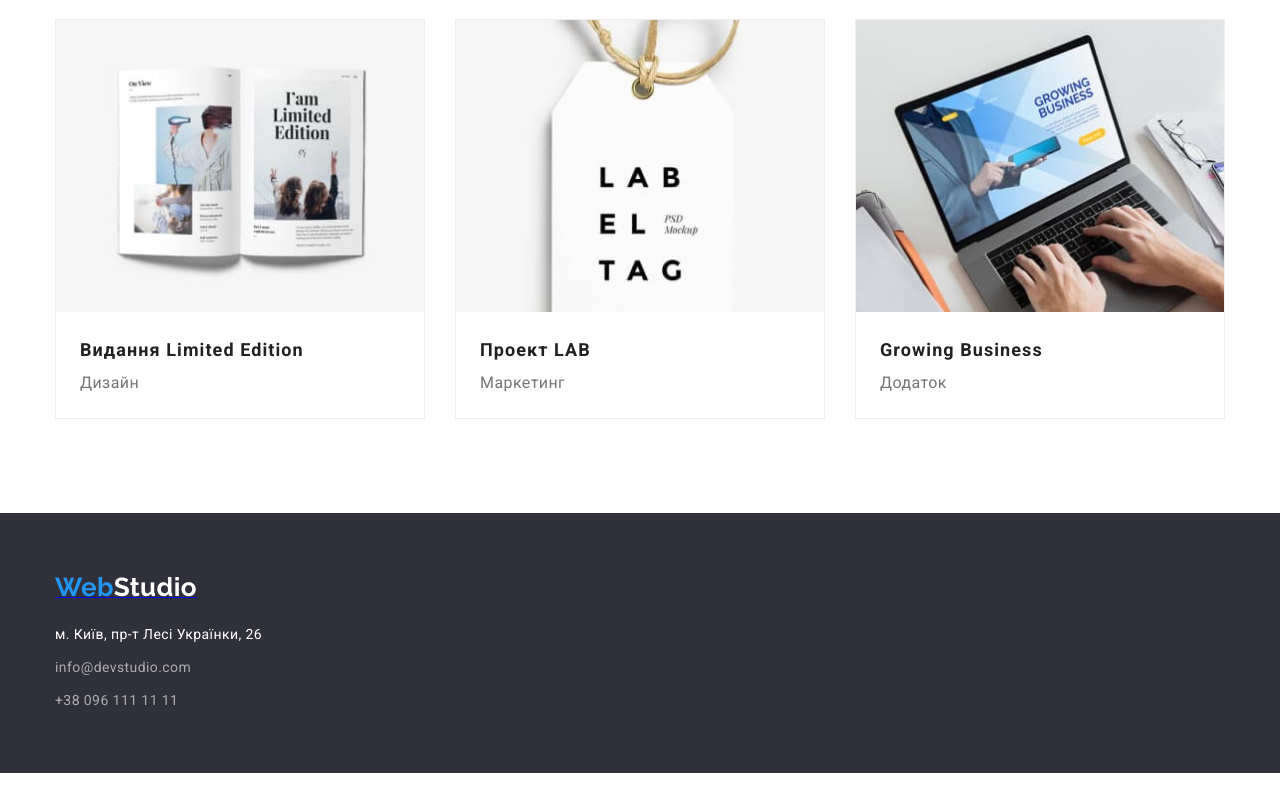
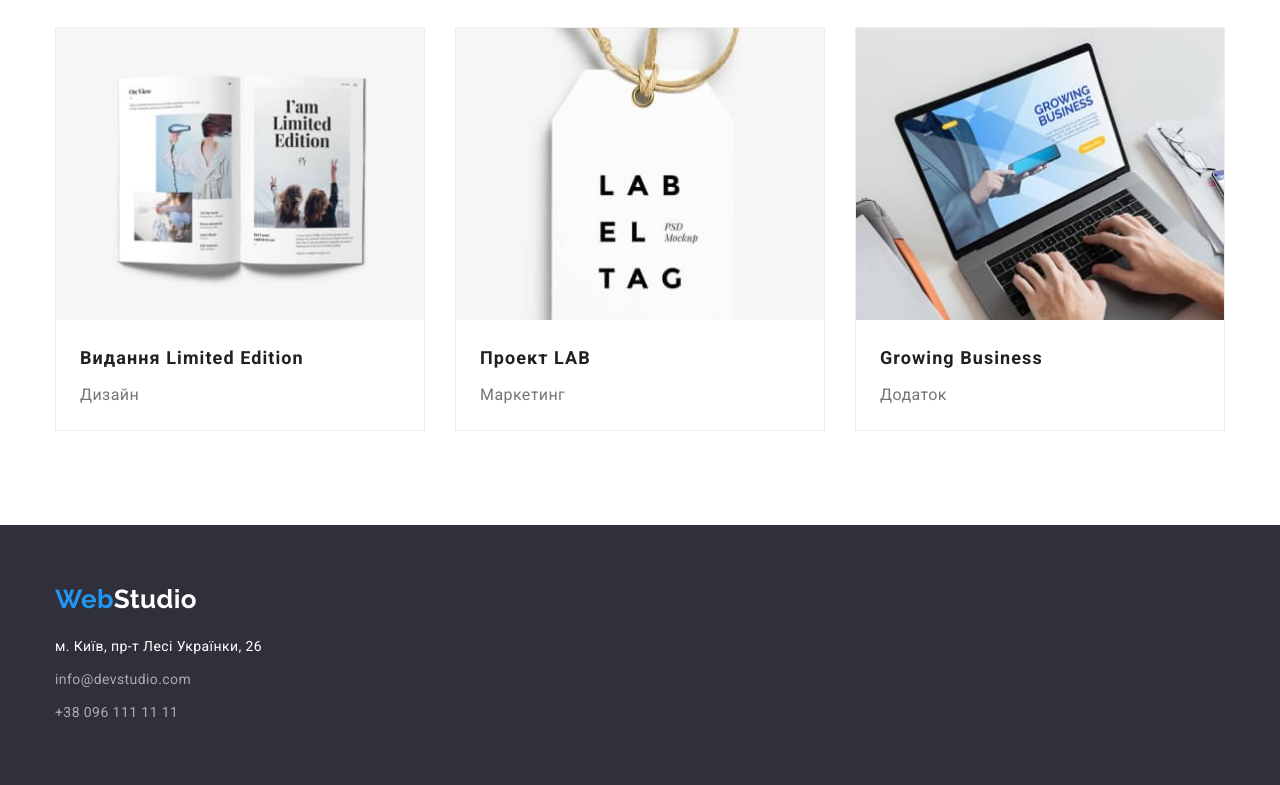
Before and after one commit to AscariA10/goit-markup-hw-08, a plain HTML site: page portfolio.html in a window 1280 px wide. Shown: the part 1106-1891 px from the top of the page. Drawn offline with nearby package versions, Linux system fonts and the light colour scheme.

Commit message:
fixed margins paddings and underlines

```diff
--- a/css/styles.css
+++ b/css/styles.css
@@ -178,7 +178,7 @@ button {
     letter-spacing: 0.06em;
 
     width: 696px;
-    margin-bottom: 20px;
+    margin-bottom: 30px;
 }
 .section-first-button {
     display: block;
@@ -315,11 +315,13 @@ footer {
     background-color: var(--background-black);
 }
 .footer{
+    padding-top: 60px;
     padding-bottom: 60px;
 }
 .logo-footer{
+    text-decoration: none;
     display: inline-block;
-    margin-top: 60px;
+
     margin-bottom: 20px;
 }
 .address-text {
@@ -405,7 +407,6 @@ footer {
 .portfolio-project-item{
     margin-right: 30px;
     margin-bottom: 30px;
-
     width: 370px;
     border: 1px solid var(--portfolio-border);
 }
@@ -424,6 +425,7 @@ footer {
     line-height: 2;
     color: var(--header-black);
     letter-spacing: 0.06em;
+    margin-bottom: 4px;
 }
 .portfolio-description {
     font-size: 16px;
--- a/portfolio.html
+++ b/portfolio.html
@@ -31,7 +31,8 @@
         </div>
     </header>
     <main>
-        <section class="section-portfolio container">
+        <section class="section-portfolio">
+            <div class="container">
              <h1 class="visually-hidden">Приклади робіт</h1>
             <ul class="portfolio-button-list unlist">
                 <li><button type="button" class="portfolio-button">Усі</button></li>
@@ -105,6 +106,7 @@
                     </div>
                 </li>
             </ul>
+        </div>
         </section>
     </main>
     <footer class="footer">
```
